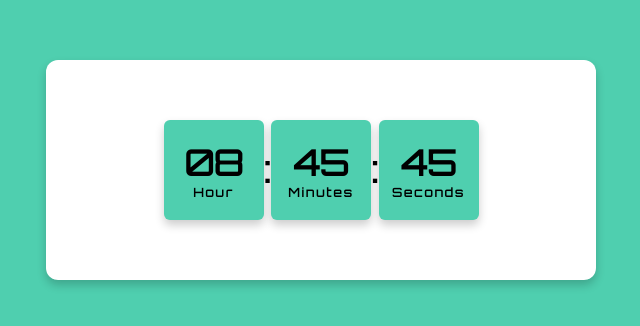
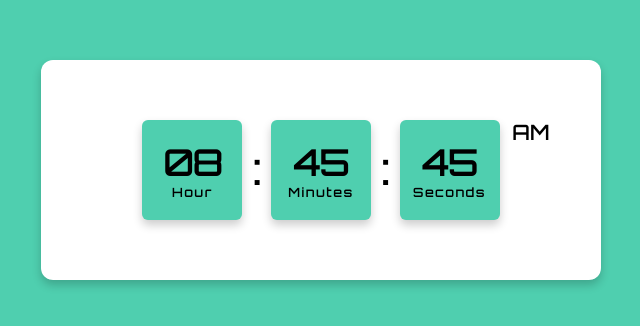
Before and after one commit to day070/Clock, a plain HTML site: page index.html in a window 1280 px wide. Shown: the part 230-556 px from the top of the page, without its empty margins (319-959 px from the left). Drawn offline with Linux system fonts and the light colour scheme.

Commit message:
update kecil

```diff
--- a/index.html
+++ b/index.html
@@ -9,6 +9,7 @@
   <body>
     <section>
       <div class="container">
+        <div class="icons"></div>
         <div class="time">
           <div class="time-colon">
             <div class="time-text">
@@ -29,6 +30,7 @@
               <span class="num sec_num">45</span>
               <span class="text">Seconds</span>
             </div>
+            <span class="am_pm">AM</span>
           </div>
         </div>
       </div>
--- a/style.css
+++ b/style.css
@@ -19,7 +19,7 @@ section .container {
   align-items: center;
   justify-content: center;
   height: 220px;
-  max-width: 550px;
+  max-width: 560px;
   width: 100%;
   background: #fff;
   box-shadow: 0 5px 10px rgba(0, 0, 0, 0.2);
@@ -34,6 +34,15 @@ section .container .time {
 .container .time .time-colon {
   display: flex;
   align-items: center;
+  position: relative;
+}
+.time .time-colon .am_pm {
+  position: absolute;
+  top: 0;
+  right: -50px;
+  font-size: 20px;
+  font-weight: 700;
+  letter-spacing: 1px;
 }
 .time .time-colon .time-text {
   height: 100px;
@@ -51,6 +60,10 @@ section .container .time {
   font-size: 35px;
   font-weight: 600;
 }
+.time .time-colon .colon {
+  font-size: 40px;
+  margin: 0 10px;
+}
 
 .time .time-colon .time-text .text {
   font-size: 12px;
```
